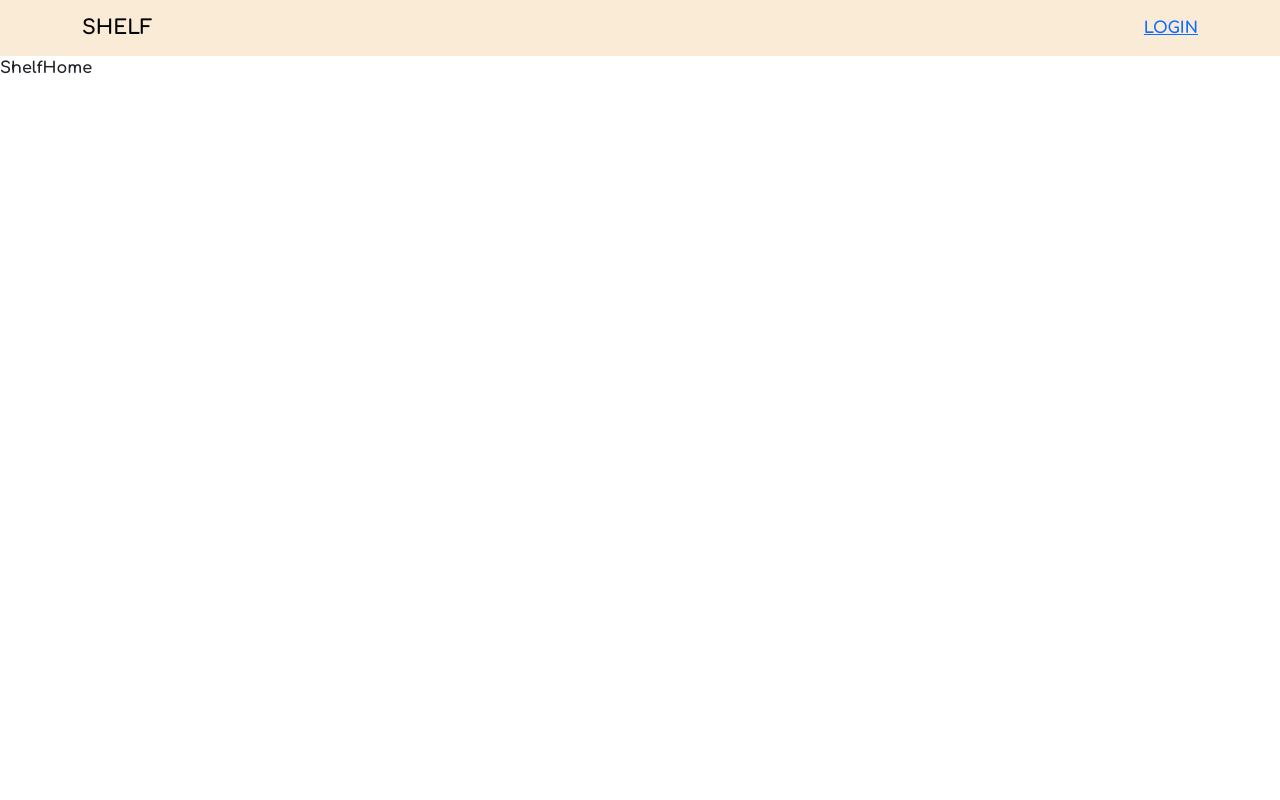
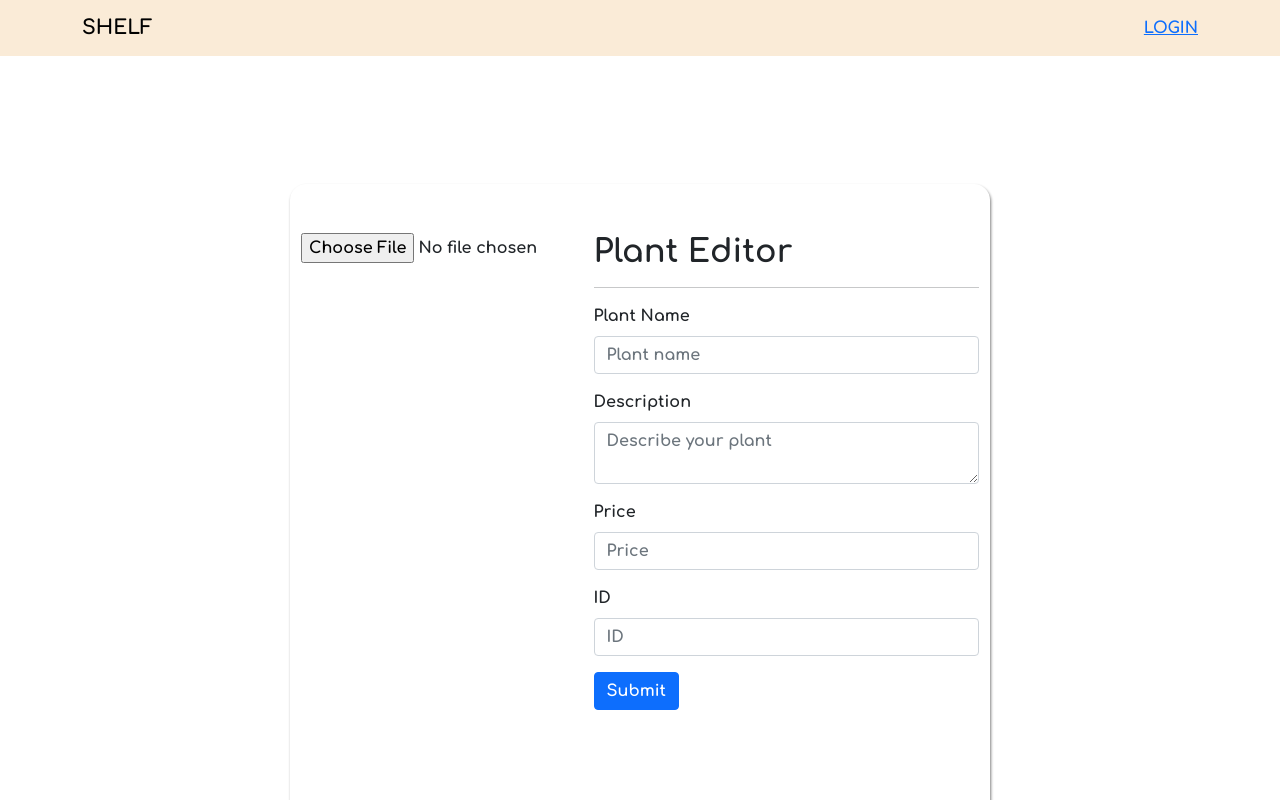
Before and after one commit to YAYA-FEVER/Frontend-YAYA-FEVER, a React (Create React App) app: page /addPlant in a window 1280 px wide. Before the commit this address led to /shelf. Shown: the top 800 px of the page. Built offline with nearby package versions, Linux system fonts and the light colour scheme; no server answers; a web font is replaced by a local one.

Commit message:
finish form editor

```diff
--- a/package.json
+++ b/package.json
@@ -7,8 +7,11 @@
     "@testing-library/react": "^12.0.0",
     "@testing-library/user-event": "^13.2.1",
     "axios": "^0.26.0",
+    "bootstrap": "^5.1.3",
     "react": "^17.0.2",
+    "react-bootstrap": "^2.1.2",
     "react-dom": "^17.0.2",
+    "react-images-uploading": "^3.1.3",
     "react-router-dom": "^6.2.1",
     "react-scripts": "5.0.0",
     "web-vitals": "^2.1.0"
--- a/src/App.js
+++ b/src/App.js
@@ -5,6 +5,7 @@ import Login from "./pages/Login";
 import Register from "./pages/Register";
 import Shelf from "./pages/Shelf";
 import PlantManager from "./pages/PlantManager";
+import AddPlant from "./pages/AddPlant";
 
 function App() {
   return (
@@ -15,6 +16,7 @@ function App() {
           <Route path="/plantManager" element={<PlantManager />} />
           <Route path="/login" element={<Login />} />
           <Route path="/register" element={<Register />} />
+          <Route path="/addPlant" element={<AddPlant />} />
           <Route path="*" element={<Navigate to="/shelf" />} />
         </Routes>
       </BrowserRouter>
--- /dev/null
+++ b/src/components/PlantEditor/EditorForm.js
@@ -0,0 +1,72 @@
+import React, { Fragment, useState } from "react";
+import { Button, Form, Alert } from "react-bootstrap";
+
+const EditorForm = () => {
+  const [plantName, setPlantName] = useState("");
+  const [description, setDescription] = useState("");
+  const [price, setPrice] = useState(null);
+  const [id, setId] = useState(null);
+
+  const submitHandler = (event) => {
+    event.preventDefault();
+    if (price && id && plantName) {
+      const payload = {
+        id: id,
+        plantName: plantName,
+        plantDetail: description,
+        price: price,
+      };
+      console.log(payload);
+    }
+  };
+
+  return (
+    <Fragment>
+      <h2>Plant Editor</h2>
+      <hr />
+      <Form onSubmit={submitHandler}>
+        <Form.Group
+          className="mb-3"
+          controlId="formBasicText"
+          value={plantName}
+          onChange={(e) => setPlantName(e.target.value)}
+        >
+          <Form.Label>Plant Name</Form.Label>
+          <Form.Control required type="text" placeholder="Plant name" />
+        </Form.Group>
+        <Form.Group
+          className="mb-3"
+          controlId="formBasicText"
+          value={description}
+          onChange={(e) => setDescription(e.target.value)}
+        >
+          <Form.Label>Description</Form.Label>
+          <Form.Control as="textarea" placeholder="Describe your plant" />
+        </Form.Group>
+        <Form.Group
+          className="mb-3"
+          controlId="formBasicText"
+          value={price}
+          onChange={(e) => setPrice(e.target.value)}
+        >
+          <Form.Label>Price</Form.Label>
+          <Form.Control required type="number" placeholder="Price" />
+        </Form.Group>
+        <Form.Group
+          className="mb-3"
+          controlId="formBasicText"
+          value={id}
+          onChange={(e) => setId(e.target.value)}
+        >
+          <Form.Label>ID</Form.Label>
+          <Form.Control required type="number" placeholder="ID" />
+        </Form.Group>
+        <Button variant="primary" type="submit">
+          Submit
+        </Button>
+      </Form>
+    </Fragment>
+  );
+};
+
+export default EditorForm;
--- /dev/null
+++ b/src/components/PlantEditor/ImageEditor.js
@@ -0,0 +1,15 @@
+import React, { Fragment } from "react";
+
+const ImageEditor = () => {
+  const fileSelectorHandler = (event) => {
+    console.log(event.target.file[0]);
+  };
+
+  return (
+    <Fragment>
+      <input type="file" onChange={fileSelectorHandler} />
+    </Fragment>
+  );
+};
+
+export default ImageEditor;
--- /dev/null
+++ b/src/pages/AddPlant.js
@@ -0,0 +1,25 @@
+import React, { Fragment } from "react";
+import { Container, Col, Row } from "react-bootstrap";
+import NaviBar from "../components/NaviBar/NaviBar";
+import EditorForm from "../components/PlantEditor/EditorForm";
+import ImageEditor from "../components/PlantEditor/ImageEditor";
+import classes from "./AddPlant.module.css";
+const AddPlant = () => {
+  return (
+    <Fragment>
+      <NaviBar />
+      <Container className={classes.editor__container}>
+        <Row>
+          <Col xs={5}>
+            <ImageEditor />
+          </Col>
+          <Col>
+            <EditorForm />
+          </Col>
+        </Row>
+      </Container>
+    </Fragment>
+  );
+};
+
+export default AddPlant;
--- /dev/null
+++ b/src/pages/AddPlant.module.css
@@ -0,0 +1,11 @@
+.editor__container {
+    border: 1px solid transparent;
+    border-radius: 1rem;
+    box-shadow: 1px 2px 3px gray;
+    max-width:700px;
+    min-height: 800px;
+    margin-top: 8rem;
+    padding: 10px;
+    padding-top: 3rem;
+
+}
```
Also changed, not shown: 1 other file (tests, documents, lock files or other folders).
